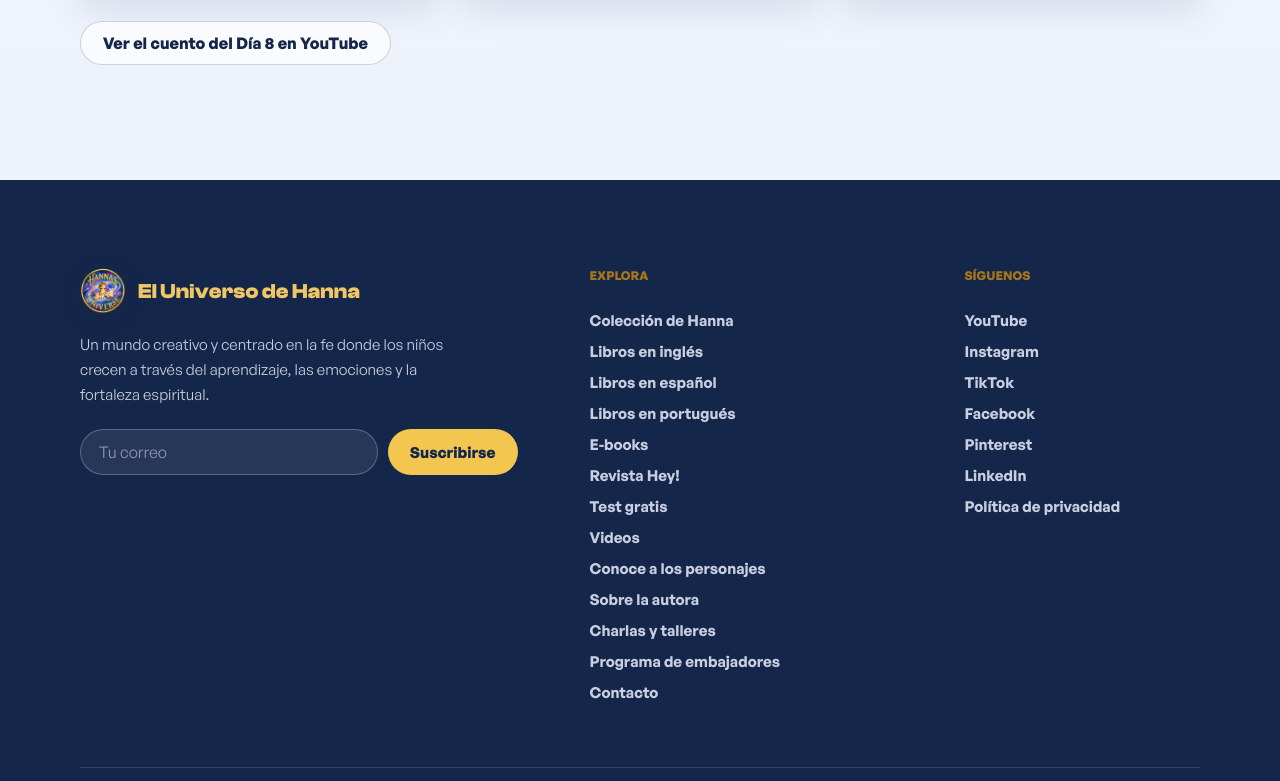
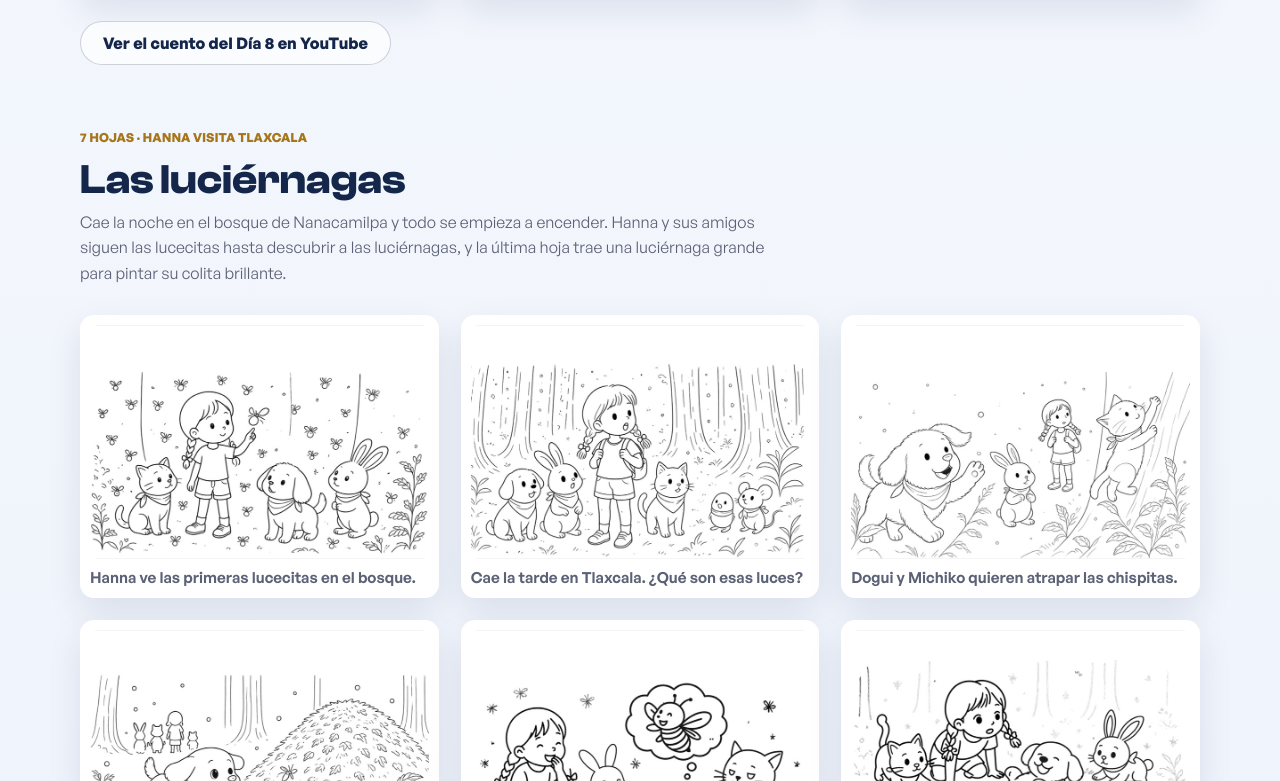
Before and after one commit to splitfixco-cyber/hanna-welcome-website, a website: page colorear-es.html in a window 1280 px wide. Shown: the part 2633-3414 px from the top of the page. Drawn offline with Linux system fonts and the light colour scheme; files whose address does not match are found by name; a web font is replaced by a local one.

Commit message:
Hojas para colorear: juego de las luciérnagas (Día 12, Tlaxcala) y enlace corto /luciernagas
Co-Authored-By: Claude Opus 5.5 <noreply@anthropic.com>

```diff
--- a/api/subscribe.js
+++ b/api/subscribe.js
@@ -119,6 +119,7 @@ const WELCOME = {
 const HOJAS = {
   agua: { nombre: 'El ciclo del agua', pdf: 'el-ciclo-del-agua-con-hanna.pdf', video: 'https://www.youtube.com/watch?v=VsjQEqBDXXc' },
   monarca: { nombre: 'Las mariposas monarca', pdf: 'las-mariposas-monarca-con-hanna.pdf', video: 'https://www.youtube.com/watch?v=hd95MYOst_w' },
+  luciernagas: { nombre: 'Las luciérnagas', pdf: 'las-luciernagas-con-hanna.pdf', video: 'https://www.youtube.com/watch?v=DcsBfDWsC9E' },
 };
 
 function hojasMail(claves) {
@@ -139,7 +140,7 @@ function hojasMail(claves) {
 }
 
 const DESCARGAS = {
-  colorear: () => hojasMail(['agua', 'monarca']),
+  colorear: () => hojasMail(['agua', 'monarca', 'luciernagas']),
   // Older form on the page before the monarch set; kept so a cached page still works
   'colorear-agua': () => hojasMail(['agua']),
 };
--- a/colorear-es.html
+++ b/colorear-es.html
@@ -6,12 +6,12 @@
     <title>Hojas para colorear gratis — El Universo de Hanna</title>
     <meta
       name="description"
-      content="Hojas para colorear gratis de los cuentos de Hanna, listas para imprimir en tamaño carta: el ciclo del agua y las mariposas monarca. Para niños de 4 a 10 años."
+      content="Hojas para colorear gratis de los cuentos de Hanna, listas para imprimir en tamaño carta: el ciclo del agua, las mariposas monarca y las luciérnagas. Para niños de 4 a 10 años."
     >
     <link rel="icon" href="assets/sello.png">
     <link rel="stylesheet" href="styles.css">
     <meta property="og:title" content="Hojas para colorear de Hanna">
-    <meta property="og:description" content="Hojas gratis para imprimir y colorear: el ciclo del agua y las mariposas monarca.">
+    <meta property="og:description" content="Hojas gratis para imprimir y colorear: el ciclo del agua, las mariposas monarca y las luciérnagas.">
     <meta property="og:image" content="https://www.hannasuniverse.com/assets/colorear/agua-portada.jpg">
     <script defer src="/_vercel/insights/script.js"></script>
     <script src="/meta-pixel.js"></script>
@@ -61,8 +61,9 @@
             <div class="colorear-bajar" id="colorear-lista" hidden>
               <a class="button button-primary" href="descargas/el-ciclo-del-agua-con-hanna.pdf" download>El ciclo del agua (PDF)</a>
               <a class="button button-primary" href="descargas/las-mariposas-monarca-con-hanna.pdf" download>Las mariposas monarca (PDF)</a>
+              <a class="button button-primary" href="descargas/las-luciernagas-con-hanna.pdf" download>Las luciérnagas (PDF)</a>
             </div>
-            <p class="colorear-indice">En esta página: <a href="#agua">El ciclo del agua</a> · <a href="#monarca">Las mariposas monarca</a></p>
+            <p class="colorear-indice">En esta página: <a href="#agua">El ciclo del agua</a> · <a href="#monarca">Las mariposas monarca</a> · <a href="#luciernagas">Las luciérnagas</a></p>
           </div>
 
           <div class="colorear-juego" id="agua">
@@ -93,6 +94,22 @@
               <figure><img src="assets/colorear/monarca-6.jpg" alt="Hoja para colorear de las mariposas monarca 6: La mariposa monarca, para pintar de naranja y negro." loading="lazy" width="760"><figcaption>La mariposa monarca, para pintar de naranja y negro.</figcaption></figure>
             </div>
             <a class="button button-secondary" href="https://www.youtube.com/watch?v=hd95MYOst_w" target="_blank" rel="noopener">Ver el cuento del Día 8 en YouTube</a>
+          </div>
+
+          <div class="colorear-juego" id="luciernagas">
+            <p class="eyebrow">7 hojas · Hanna visita Tlaxcala</p>
+            <h2>Las luciérnagas</h2>
+            <p>Cae la noche en el bosque de Nanacamilpa y todo se empieza a encender. Hanna y sus amigos siguen las lucecitas hasta descubrir a las luciérnagas, y la última hoja trae una luciérnaga grande para pintar su colita brillante.</p>
+            <div class="colorear-hojas">
+              <figure><img src="assets/colorear/luciernagas-1.jpg" alt="Hoja para colorear de las luciérnagas 1: Hanna ve las primeras lucecitas en el bosque." loading="lazy" width="760"><figcaption>Hanna ve las primeras lucecitas en el bosque.</figcaption></figure>
+              <figure><img src="assets/colorear/luciernagas-2.jpg" alt="Hoja para colorear de las luciérnagas 2: Cae la tarde en Tlaxcala. ¿Qué son esas luces?" loading="lazy" width="760"><figcaption>Cae la tarde en Tlaxcala. ¿Qué son esas luces?</figcaption></figure>
+              <figure><img src="assets/colorear/luciernagas-3.jpg" alt="Hoja para colorear de las luciérnagas 3: Dogui y Michiko quieren atrapar las chispitas." loading="lazy" width="760"><figcaption>Dogui y Michiko quieren atrapar las chispitas.</figcaption></figure>
+              <figure><img src="assets/colorear/luciernagas-4.jpg" alt="Hoja para colorear de las luciérnagas 4: Dogui persigue una luz entre las hojas." loading="lazy" width="760"><figcaption>Dogui persigue una luz entre las hojas.</figcaption></figure>
+              <figure><img src="assets/colorear/luciernagas-5.jpg" alt="Hoja para colorear de las luciérnagas 5: ¿Dogui también puede brillar?" loading="lazy" width="760"><figcaption>¿Dogui también puede brillar?</figcaption></figure>
+              <figure><img src="assets/colorear/luciernagas-6.jpg" alt="Hoja para colorear de las luciérnagas 6: ¡Qué risa! Dogui se revuelca entre las hojas." loading="lazy" width="760"><figcaption>¡Qué risa! Dogui se revuelca entre las hojas.</figcaption></figure>
+              <figure><img src="assets/colorear/luciernagas-7.jpg" alt="Hoja para colorear de las luciérnagas 7: La luciérnaga, para pintar su colita de amarillo." loading="lazy" width="760"><figcaption>La luciérnaga, para pintar su colita de amarillo.</figcaption></figure>
+            </div>
+            <a class="button button-secondary" href="https://www.youtube.com/watch?v=DcsBfDWsC9E" target="_blank" rel="noopener">Ver el cuento del Día 12 en YouTube</a>
           </div>
         </div>
       </section>
```
Also changed, not shown: assets/colorear/luciernagas-1.jpg (added), assets/colorear/luciernagas-2.jpg (added), assets/colorear/luciernagas-3.jpg (added), assets/colorear/luciernagas-4.jpg (added), assets/colorear/luciernagas-5.jpg (added), assets/colorear/luciernagas-6.jpg (added), assets/colorear/luciernagas-7.jpg (added), vercel.json, 1 other file.
